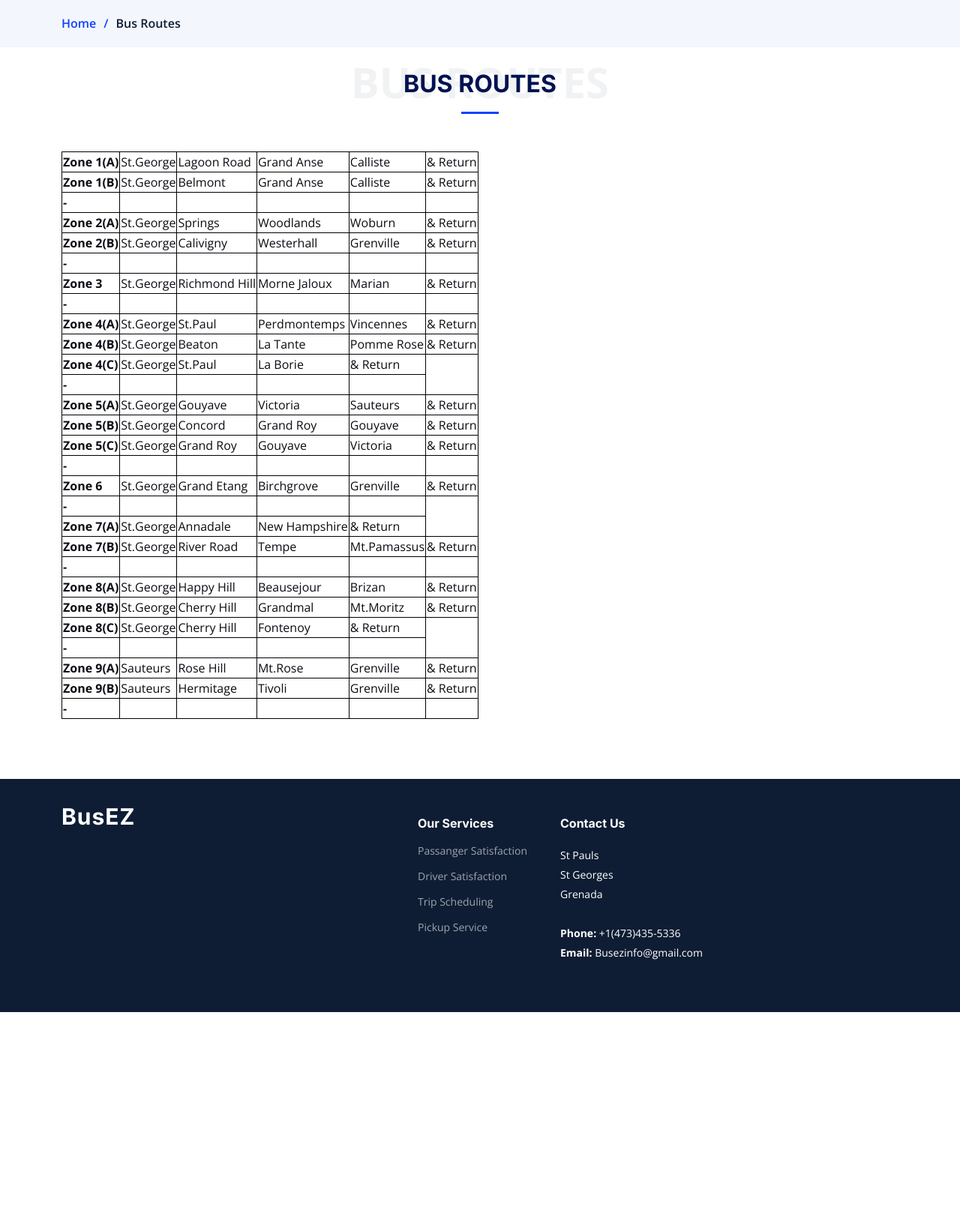
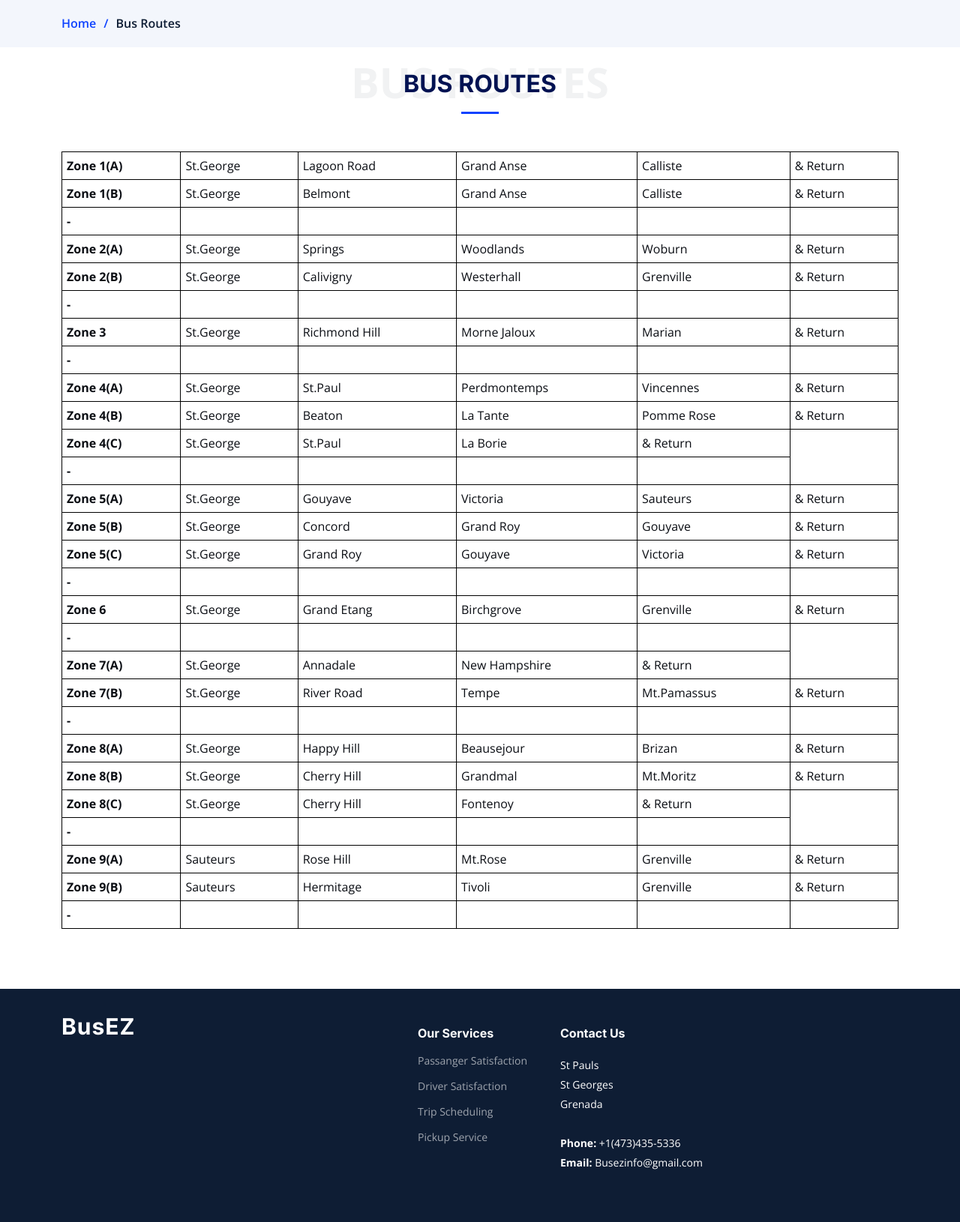
Before and after one commit to KayKay14/BusEZ-Application, a PHP site: page /bus-route.html in a window 1280 px wide. Shown: the part 384-2014 px from the top of the page at 75% size. Before the commit the page ends 1734 px from the top, so only its background shows below. Run offline with PHP 8.4, Linux system fonts and the light colour scheme.

Commit message:
commit message

```diff
--- a/about.html
+++ b/about.html
@@ -152,7 +152,7 @@
 
           <div class="col-lg-4 col-md-6 d-flex">
             <div class="member">
-              <img src="" class="img-fluid" alt="">
+              <img src="assets/img/teampic.jpg" class="img-fluid" alt="">
               <div class="member-content">
                 <h4>Makayla Heyliger</h4>
                 <span>---</span>
@@ -169,7 +169,7 @@
 
           <div class="col-lg-4 col-md-6 d-flex">
             <div class="member">
-              <img src="" class="img-fluid" alt="">
+              <img src="assets/img/teampic.jpg" class="img-fluid" alt="">
               <div class="member-content">
                 <h4>Random Filler</h4>
                 <span>---</span>
@@ -186,7 +186,7 @@
 
           <div class="col-lg-4 col-md-6 d-flex">
             <div class="member">
-              <img src="" class="img-fluid" alt="">
+              <img src="assets/img/teampic.jpg" class="img-fluid" alt="">
               <div class="member-content">
                 <h4>Alicia.K Jeremiah</h4>
                 <span>---</span>
--- a/assets/css/main.css
+++ b/assets/css/main.css
@@ -1984,3 +1984,21 @@ section {
   line-height: 30px;
   padding-left: 10px;
 }
+
+td, th {
+  padding: 6px;
+  border: 1px solid #ccc;
+  text-align: left;
+}
+
+table{
+  width:100%;
+
+}
+
+
+.table-wrapper{
+
+  width:100%;
+  overflow-x: auto;
+}
```
Also changed, not shown: assets/img/teampic.jpg (added).
